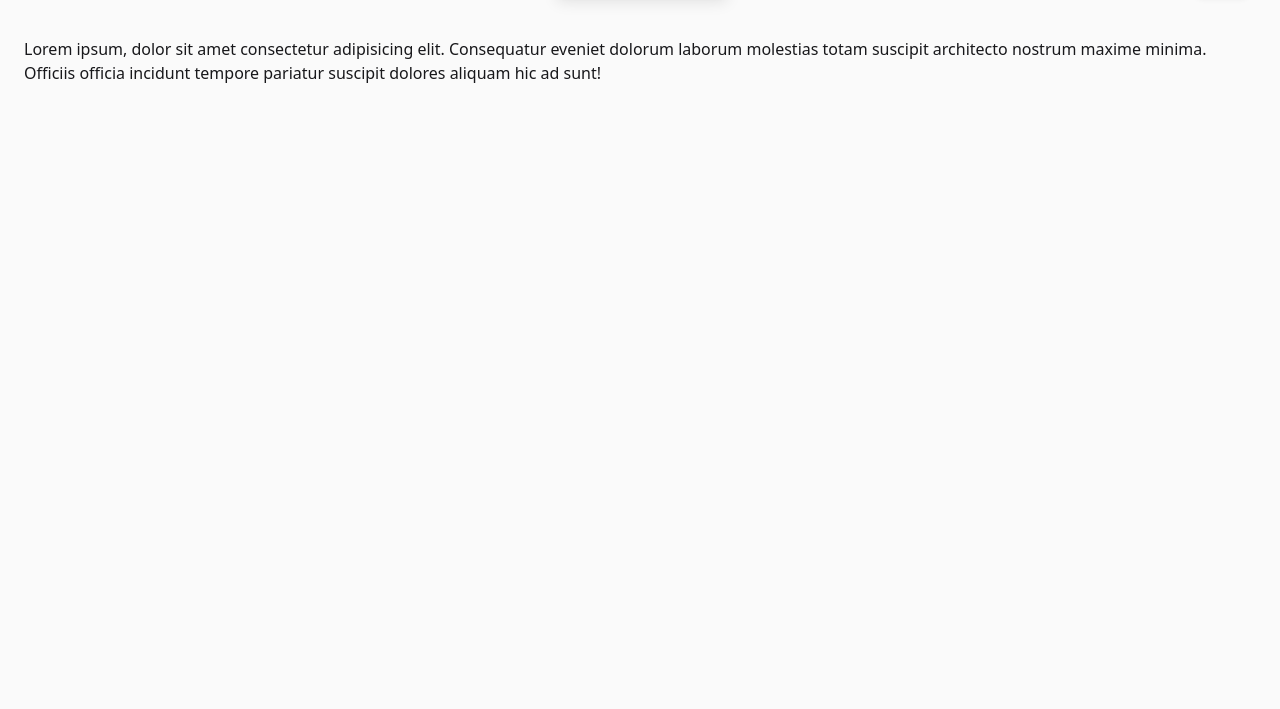
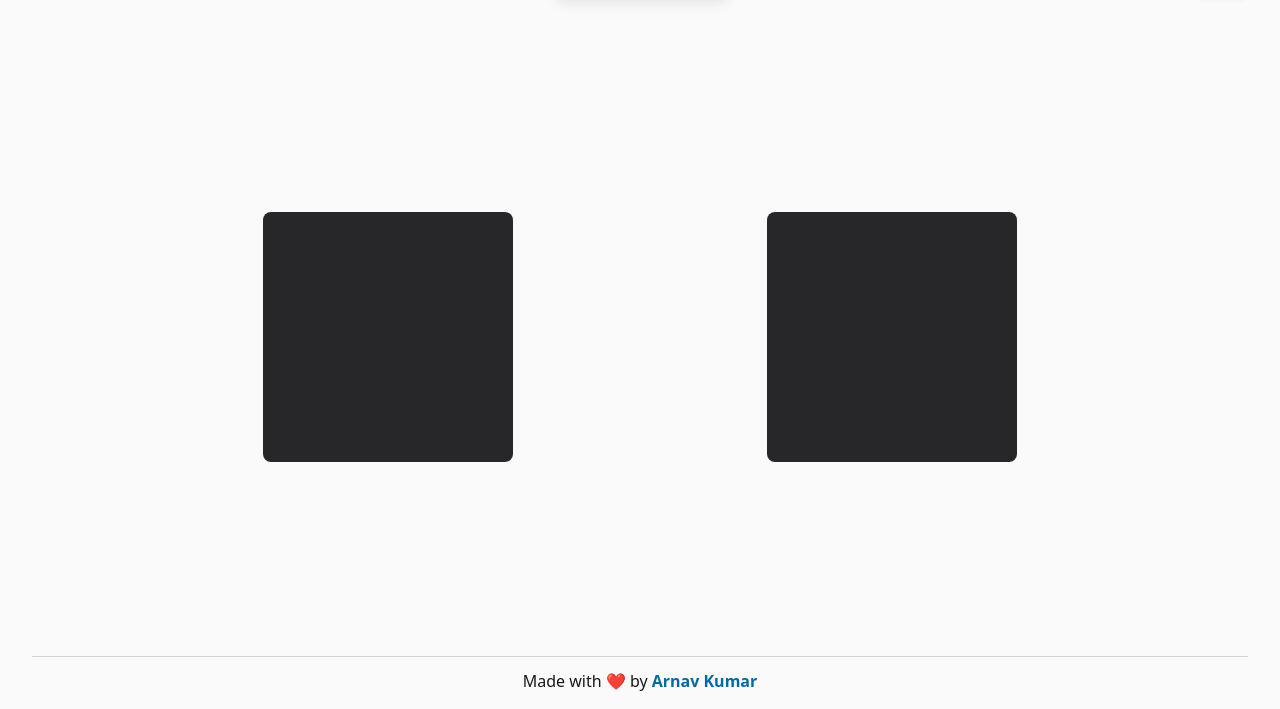
Before and after one commit to arnav-kr/MyrioText, a website built with Vite: page index.html in a window 1280 px wide. Shown: the part 91-800 px from the top of the page. Built offline with nearby package versions, Linux system fonts and the light colour scheme.

Commit message:
feat: add footer, and basic container structure

```diff
--- a/index.html
+++ b/index.html
@@ -23,7 +23,7 @@
   <!-- <link rel="manifest" href="manifest.webmanifest"> --><!-- Uncomment for PWA Support -->
 </head>
 
-<body class="dark:bg-zinc-900 dark:text-zinc-50 bg-zinc-50 text-zinc-900 zinc-50">
+<body class="flex flex-col min-h-screen dark:bg-zinc-900 dark:text-zinc-50 bg-zinc-50 text-zinc-900 zinc-50">
   <header class="w-full flex justify-between items-center p-8">
     <img src="favicon.svg" alt="Myrio Text Logo" title="Myrio Text" class="w-14 h-14">
     <nav
@@ -39,9 +39,15 @@
     </nav>
     <a href="https://github.com/arnav-kr/MyrioText" target="_blank" rel="noopener noreferrer" title="Myrio Text GitHub Repo" class="p-3 rounded-md shadow-md ring-1 ring-zinc-100 dark:ring-zinc-800"><svg role="img" viewBox="0 0 24 24" xmlns="http://www.w3.org/2000/svg" class="w-7 h-7 fill-zinc-900 dark:fill-zinc-50"><title>Myrio Text GitHub Repo</title><path d="M12 .297c-6.63 0-12 5.373-12 12 0 5.303 3.438 9.8 8.205 11.385.6.113.82-.258.82-.577 0-.285-.01-1.04-.015-2.04-3.338.724-4.042-1.61-4.042-1.61C4.422 18.07 3.633 17.7 3.633 17.7c-1.087-.744.084-.729.084-.729 1.205.084 1.838 1.236 1.838 1.236 1.07 1.835 2.809 1.305 3.495.998.108-.776.417-1.305.76-1.605-2.665-.3-5.466-1.332-5.466-5.93 0-1.31.465-2.38 1.235-3.22-.135-.303-.54-1.523.105-3.176 0 0 1.005-.322 3.3 1.23.96-.267 1.98-.399 3-.405 1.02.006 2.04.138 3 .405 2.28-1.552 3.285-1.23 3.285-1.23.645 1.653.24 2.873.12 3.176.765.84 1.23 1.91 1.23 3.22 0 4.61-2.805 5.625-5.475 5.92.42.36.81 1.096.81 2.22 0 1.606-.015 2.896-.015 3.286 0 .315.21.69.825.57C20.565 22.092 24 17.592 24 12.297c0-6.627-5.373-12-12-12"/></svg></a>
   </header>
-  <main class="flex w-full py-2 px-6">
-    <p>Lorem ipsum, dolor sit amet consectetur adipisicing elit. Consequatur eveniet dolorum laborum molestias totam suscipit architecto nostrum maxime minima. Officiis officia incidunt tempore pariatur suscipit dolores aliquam hic ad sunt!</p>
+  <main class="flex flex-grow flex-col items-center lg:flex-row lg:justify-evenly w-full py-2 px-6 min-h-[calc(100% - 128px)]">
+    <div class="w-[250px] h-[250px] bg-zinc-800 rounded-lg m-4"></div>
+    <div class="w-[250px] h-[250px] bg-zinc-800 rounded-lg m-4"></div>
+    <!-- <p>Lorem ipsum, dolor sit amet consectetur adipisicing elit. Consequatur eveniet dolorum laborum molestias totam suscipit architecto nostrum maxime minima. Officiis officia incidunt tempore pariatur suscipit dolores aliquam hic ad sunt!</p> -->
   </main>
+  <footer>
+    <hr class="my-3 mx-8 bg-transparent border-zinc-300 dark:border-zinc-700">
+    <p class="text-center pb-4">Made with ❤️ by <a href="https://github.com/arnav-kr" target="_blank" rel="noopener noreferrer" class="font-semibold text-sky-700 dark:text-sky-300 hover:underline">Arnav Kumar</a></p>
+  </footer>
 
   <script src="/src/main.js" type="module"></script>
 </body>
```
